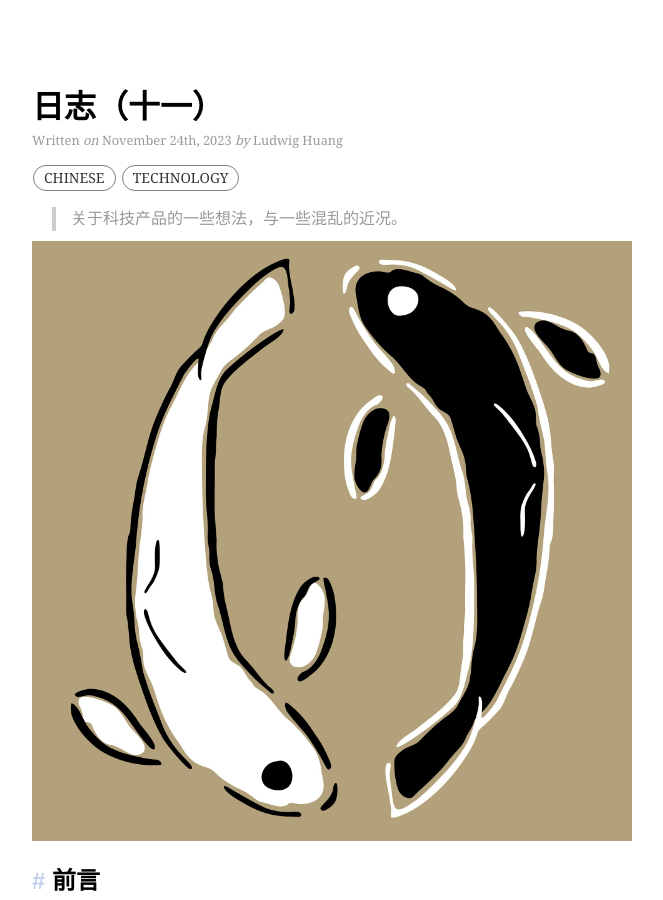
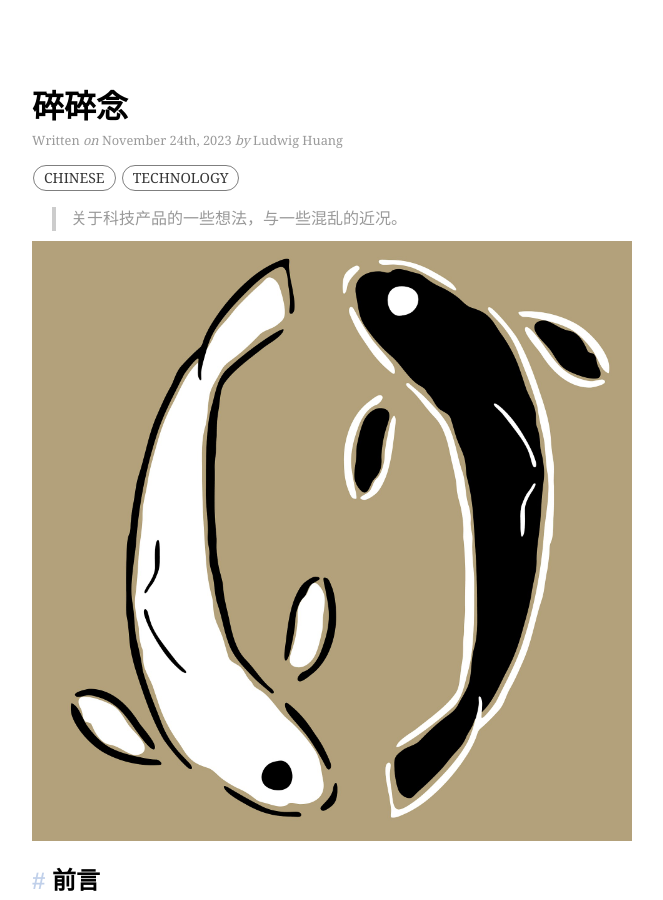
Before and after one commit to huang-feiyu/huang-feiyu.github.io, a Jekyll site: the page built from _posts/2023-11-24-diary-11.md, in a window 1280 px wide and 900 px high. Shown: the whole window, without its empty margins (308-971 px from the left). Built offline with Jekyll 4.4.1, drawn with Linux system fonts in a browser that asks for light colours; nearby versions of some CDN libraries.

Commit message:
post: update name

```diff
--- a/_posts/2023-11-24-diary-11.md
+++ b/_posts/2023-11-24-diary-11.md
@@ -1,6 +1,6 @@
 ---
 layout:      post
-title:       日志（十一）
+title:       碎碎念
 author:      Ludwig Huang
 categories:  diary
 tags:        [chinese, technology]
```
